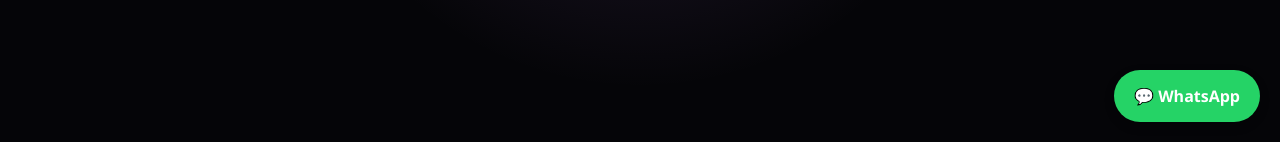
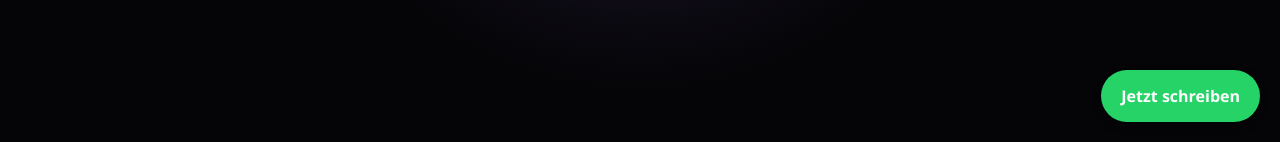
Before and after one commit to Djjcm09/Djjcm09.github.io, a plain HTML site: page index.html in a window 1280 px wide. Shown: the part 658-800 px from the top of the page. Drawn offline with Linux system fonts and the light colour scheme.

Commit message:
Update index.html

```diff
--- a/index.html
+++ b/index.html
@@ -158,7 +158,9 @@
   });
 })();
 </script>
-<a href="https://wa.me/4915252822834?text=Hallo%20Carlos,%20ich%20habe%20deine%20Website%20gesehen%20und%20interessiere%20mich%20für%20deine%20DJ-Dienstleistungen.%20Kannst%20du%20mir%20bitte%20ein%20Angebot%20machen?" target="_blank" style="position:fixed;bottom:20px;right:20px;background:#25D366;color:white;padding:15px 20px;border-radius:50px;text-decoration:none;font-weight:bold;box-shadow:0 4px 10px rgba(0,0,0,0.3);z-index:1000;">
+<a href="https://wa.me/4915252822834?text=Hallo%20Carlos,%20ich%20suche%20einen%20DJ%20für%20mein%20Event.%0ADatum:%20%0AOrt:%20%0AArt%20der%20Veranstaltung:%20%0AKannst%20du%20mir%20ein%20Angebot%20schicken?" target="_blank" style="position:fixed;bottom:20px;right:20px;background:#25D366;color:white;padding:15px 20px;border-radius:50px;text-decoration:none;font-weight:bold;box-shadow:0 4px 10px rgba(0,0,0,0.3);z-index:1000;">
+  Jetzt schreiben
+</a>
   💬 WhatsApp
 </a>
 </body>
```
